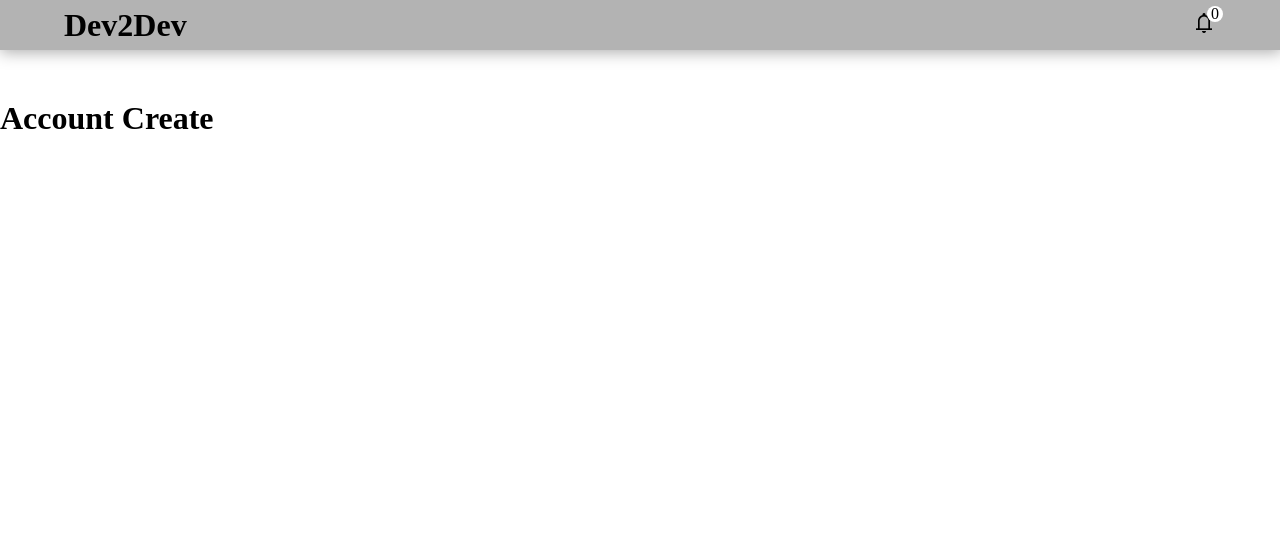
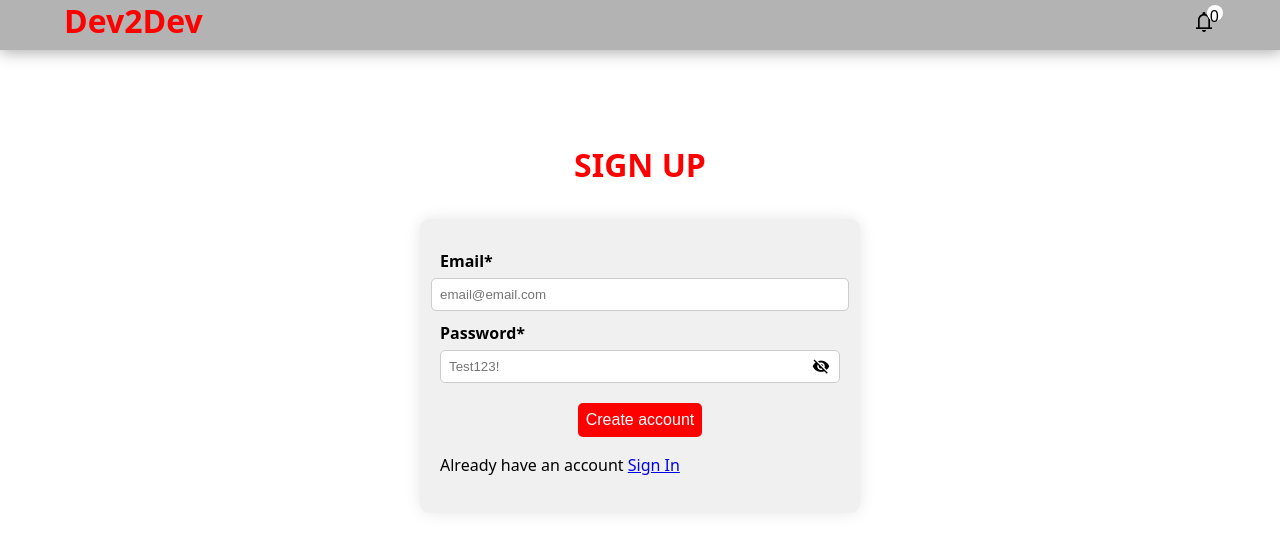
Before and after one commit to Deblak/dev2dev, a Vue app in the folder dev2dev-presentation/: page /create-account in a window 1280 px wide. Shown: the top 552 px of the page. Built offline with nearby package versions, Linux system fonts and the light colour scheme.

Commit message:
Front sign up & common css

```diff
--- a/dev2dev-presentation/index.html
+++ b/dev2dev-presentation/index.html
@@ -3,6 +3,7 @@
   <head>
     <meta charset="UTF-8" />
     <link rel="icon" type="image/svg+xml" href="/vite.svg" />
+    <link rel="stylesheet" href="https://cdn.jsdelivr.net/npm/@mdi/font/css/materialdesignicons.min.css">
     <meta name="viewport" content="width=device-width, initial-scale=1.0" />
     <link rel="stylesheet" href="https://fonts.googleapis.com/css2?family=Material+Symbols+Outlined:opsz,wght,FILL,GRAD@20..48,100..700,0..1,-50..200&icon_names=notifications" />
     <title>Dev 2 Dev</title>
--- a/dev2dev-presentation/package.json
+++ b/dev2dev-presentation/package.json
@@ -16,6 +16,6 @@
   },
   "devDependencies": {
     "@vitejs/plugin-vue": "^5.2.1",
-    "vite": "^6.2.0"
+    "vite": "^6.2.5"
   }
 }
--- /dev/null
+++ b/dev2dev-presentation/src/components/AccountCreate.vue
@@ -0,0 +1,157 @@
+<!-- src/components/RegisterForm.vue -->
+<template>
+	<div class="page">
+		<h1>SIGN UP</h1>
+		<div class="form-container">
+			<form @submit.prevent="validForm">
+				<label>Email*</label>
+				<input
+					type="email"
+					v-model="form.email"
+					placeholder="email@email.com"
+				/>
+				<p class="error" v-if="errors.email">{{ errors.email }}</p>
+
+				<label>Password*</label>
+				<div class="password-container">
+					<input
+						:type="visiblePassword ? 'text' : 'password'"
+						v-model="form.password"
+						placeholder="Test123!"
+					/>
+					<p class="eye" @click="visiblePassword = !visiblePassword">
+						<i :class="visiblePassword ? 'mdi mdi-eye' : 'mdi mdi-eye-off'"></i>
+                    </p>
+				</div>
+				<p class="error" v-if="errors.password">{{ errors.password }}</p>
+
+				<button type="submit">Create account</button>
+			</form>
+            <p class="already-accou t
+            ">
+        Already have an account
+        <a href="/login">Sign In</a>
+    </p>
+		</div>
+	</div>
+</template>
+
+<script>
+
+
+export default {
+	name: "AccountCreate",
+	data() {
+		return {
+			form: {
+				email: "",
+				password: "",
+			},
+			errors: {
+				email: "",
+				password: "",
+			},
+			visiblePassword: false,
+		};
+	},
+	methods: {
+		validForm() {
+			this.errors.email = "";
+			this.errors.password = "";
+
+			if (!this.form.email.trim()) {
+				this.errors.email = "Email is required.";
+			}
+
+			if (!this.validPassword(this.form.password)) {
+				this.errors.password =
+					"8 characters min, with one uppercase, one lowercase, one number and one special character.";
+			}
+
+			if (!this.errors.email && !this.errors.password) {
+				alert("Account created successfully !");
+			}
+		},
+		validPassword(mdp) {
+			const regex = /^(?=.*[a-z])(?=.*[A-Z])(?=.*\d)(?=.*[\W_]).{8,}$/;
+			return regex.test(mdp);
+		},
+	},
+};
+</script>
+
+<style scoped>
+.page {
+	flex-direction: column;
+	justify-content: center;
+	align-items: center;
+	min-height: 100vh;
+	text-align: center;
+	padding: 20px;
+}
+
+.eye {
+	position: absolute;
+	right: 10px;
+	cursor: pointer;
+	font-size: 18px;
+}
+
+.password-container {
+	position: relative;
+	display: flex;
+	align-items: center;
+}
+
+.password-container input {
+	width: 100%;
+	position: relative;
+}
+
+.form-container {
+	width: 100%;
+	max-width: 400px;
+	margin: auto;
+	padding: 20px;
+	background: #f0f0f0;
+	border-radius: 10px;
+	box-shadow: 0 0 15px rgba(0, 0, 0, 0.1);
+	color: black;
+	text-align: left;
+}
+
+form {
+	display: flex;
+	flex-direction: column;
+    width: 100%;
+}
+
+input {
+	width: 100%;
+	align-self: center;
+	padding: 8px;
+	border: 1px solid #ccc;
+	border-radius: 5px;
+}
+
+
+button {
+	align-self: center;
+	margin-top: 20px;
+	padding: 8px;
+	border : none;
+}
+
+
+@media (max-width: 600px) {
+	.form-container {
+		padding: 15px;
+	}
+	input {
+		max-width: 100%;
+	}
+	button {
+		width: 100%;
+	}
+}
+</style>
--- a/dev2dev-presentation/src/main.js
+++ b/dev2dev-presentation/src/main.js
@@ -4,6 +4,7 @@ import router from './router'
 import { createI18n } from 'vue-i18n'
 import English from './i18n/locale-en-US.json'
 
+import "./styles/common.css";
 
 const app = createApp(App)
 
@@ -13,7 +14,7 @@ export const i18n = createI18n({
     legacy: false,
     globalInjection: true,
     messages: {
-      en: English
+    en: English
     }
 })
 
--- a/dev2dev-presentation/src/router/index.js
+++ b/dev2dev-presentation/src/router/index.js
@@ -1,25 +1,25 @@
-import { createRouter, createWebHistory } from 'vue-router'
+import { createRouter, createWebHistory } from "vue-router";
 
 const router = createRouter({
   history: createWebHistory(import.meta.env.BASE_URL),
   routes: [
     {
-      path: '/',
-      alias: ['/index.html', '/login'],
-      name: 'login',
-      component: () => import('../views/AccountLogInView.vue'),
+      path: "/",
+      alias: ["/index.html", "/login"],
+      name: "login",
+      component: () => import("../views/AccountLogInView.vue"),
     },
     {
-      path: '/create-account',
-      name: 'account-create',
-      component: () => import('../views/AccountCreateView.vue'),
+      path: "/create-account",
+      name: "account-create",
+      component: () => import("../components/AccountCreate.vue"),
     },
     {
-      path: '/:notFound',
-      name: 'not-found',
-      component: () => import('../views/errors/PageNotFoundView.vue'),
-    }
+      path: "/:notFound",
+      name: "not-found",
+      component: () => import("../views/errors/PageNotFoundView.vue"),
+    },
   ],
-})
+});
 
-export default router
+export default router;
--- a/dev2dev-presentation/src/styles/common.css
+++ b/dev2dev-presentation/src/styles/common.css
@@ -4,3 +4,35 @@
   line-height: 1.5;
   font-weight: 400;
 }
+
+h1 {
+	margin-bottom: 30px;
+	font-size: 2rem;
+  font-weight: bold;
+	color : red;
+}
+
+button {
+	background-color: red;
+	border : none;
+	color: white;
+	font-size: 16px;
+	border-radius: 5px;
+}
+
+button:hover {
+	background-color: black;
+}
+
+label {
+	align-items: flex-start;
+	margin-top: 10px;
+	margin-bottom: 5px;
+	font-weight: bold;
+}
+
+.error {
+	color: red;
+	font-size: 0.9em;
+	margin-top: 5px;
+}
--- a/dev2dev-presentation/src/views/AccountCreateView.vue
+++ /dev/null
@@ -1,3 +0,0 @@
-<template>
-    <h1>Account Create</h1>
-</template>
```
Also changed, not shown: dev2dev-presentation/src/views/HomeView.vue (renamed from dev2dev-presentation/src/components/Home.vue), 1 other file (tests, documents, lock files or other folders).
